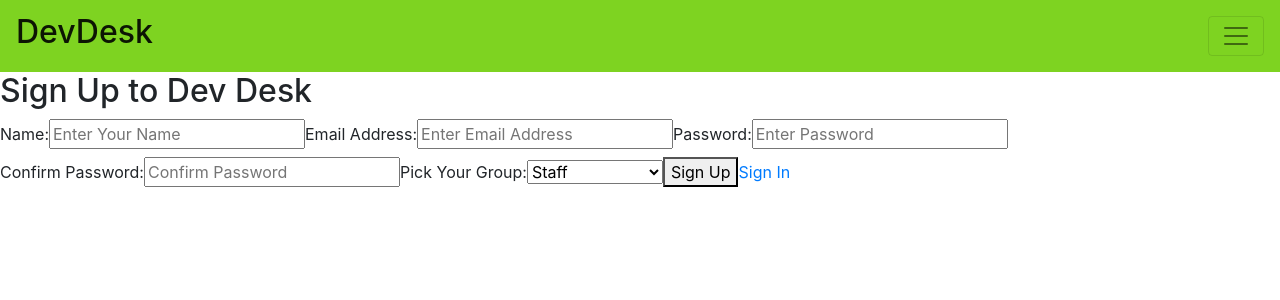
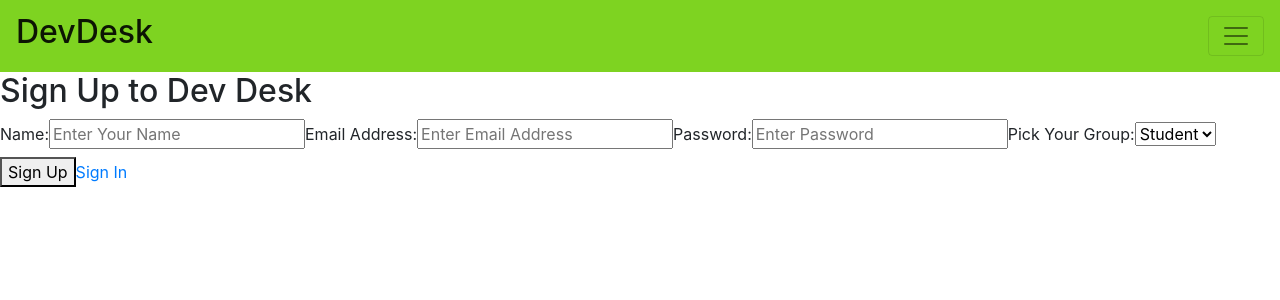
Before and after one commit to Build-Week-Dev-Desk/FrontEnd, a React (Create React App) app in the folder client/: page /signup in a window 1280 px wide. Shown: the top 300 px of the page. Built offline with nearby package versions, Linux system fonts and the light colour scheme.

Commit message:
login and logout through API - BUG

```diff
--- a/client/src/components/login/LoginForm.js
+++ b/client/src/components/login/LoginForm.js
@@ -7,10 +7,11 @@ const LoginForm = props => {
 
     const { register, handleSubmit } = useForm()
     const onSubmit = data => {
+        console.log(data)
         axios
-        .post(`http://localhost:5001/api/login`, data)
+        .post(`https://bwdevdesk.herokuapp.com/api/auth/login`, data)
         .then(res => {
-            localStorage.setItem('token', res.data.payload)
+            localStorage.setItem('token', res.data.token)
             props.history.push('/dashboard')
             props.setLoggedIn(true)
         })
@@ -24,6 +25,12 @@ const LoginForm = props => {
 
             <label className="email"><h3>Email:</h3> <input type="text" placeholder="Enter Email Address" name="email" ref={register} /></label>
             <label className="password"><h3>Password:</h3> <input type="password" placeholder="Enter Password" name="password" ref={register} /></label>
+            <label>Pick Your Group:
+                <select name="roleId" ref={register}>
+                    <option value="1">Student</option>
+                    <option value="2">Staff</option>
+                </select>
+            </label>
             <input className="submitbtn" type="submit" />
             <Link className="submitbtn" to="/signup">Sign Up</Link>
         </form>
--- a/client/src/components/login/SignupForm.js
+++ b/client/src/components/login/SignupForm.js
@@ -3,17 +3,17 @@ import { Link } from 'react-router-dom';
 import { useForm } from 'react-hook-form';
 import Axios from 'axios';
 
-const SignupForm = () => {
+const SignupForm = props => {
 
     const { register, handleSubmit } = useForm()
     const onSubmit = data => {
         console.log(data)
-        // Axios.post('https://bwdevdesk.herokuapp.com/api/tickets', data)
-        // .then(res => (
-        //     console.log(res)
-
-        // ))
-        // .catch(err => console.log(err))
+        Axios.post('https://bwdevdesk.herokuapp.com/api/auth/register', data)
+        .then(res => {
+            console.log(res)
+            props.history.push('/login')
+        })
+        .catch(err => console.log(err))
      }
 
     return(
@@ -22,12 +22,11 @@ const SignupForm = () => {
             <label>Name:<input type="text" placeholder="Enter Your Name" name="name" ref={register} /></label>
             <label>Email Address:<input type="text" placeholder="Enter Email Address" name="email" ref={register} /></label>
             <label>Password:<input type="password" placeholder="Enter Password" name="password" ref={register} /></label>
-            <label>Confirm Password:<input type="password" placeholder="Confirm Password" name="confirmpassword" ref={register} /></label>
+            {/* <label>Confirm Password:<input type="password" placeholder="Confirm Password" name="confirmpassword" ref={register} /></label> */}
             <label>Pick Your Group:
-                <select name="group" ref={register}>
-                    <option value="staff">Staff</option>
-                    <option value="student">Student</option>
-                    <option value="both">Staff &amp; Student</option>
+                <select name="roleId" ref={register}>
+                    <option value="1">Student</option>
+                    <option value="2">Staff</option>
                 </select>
             </label>
             <button>Sign Up</button>
```
